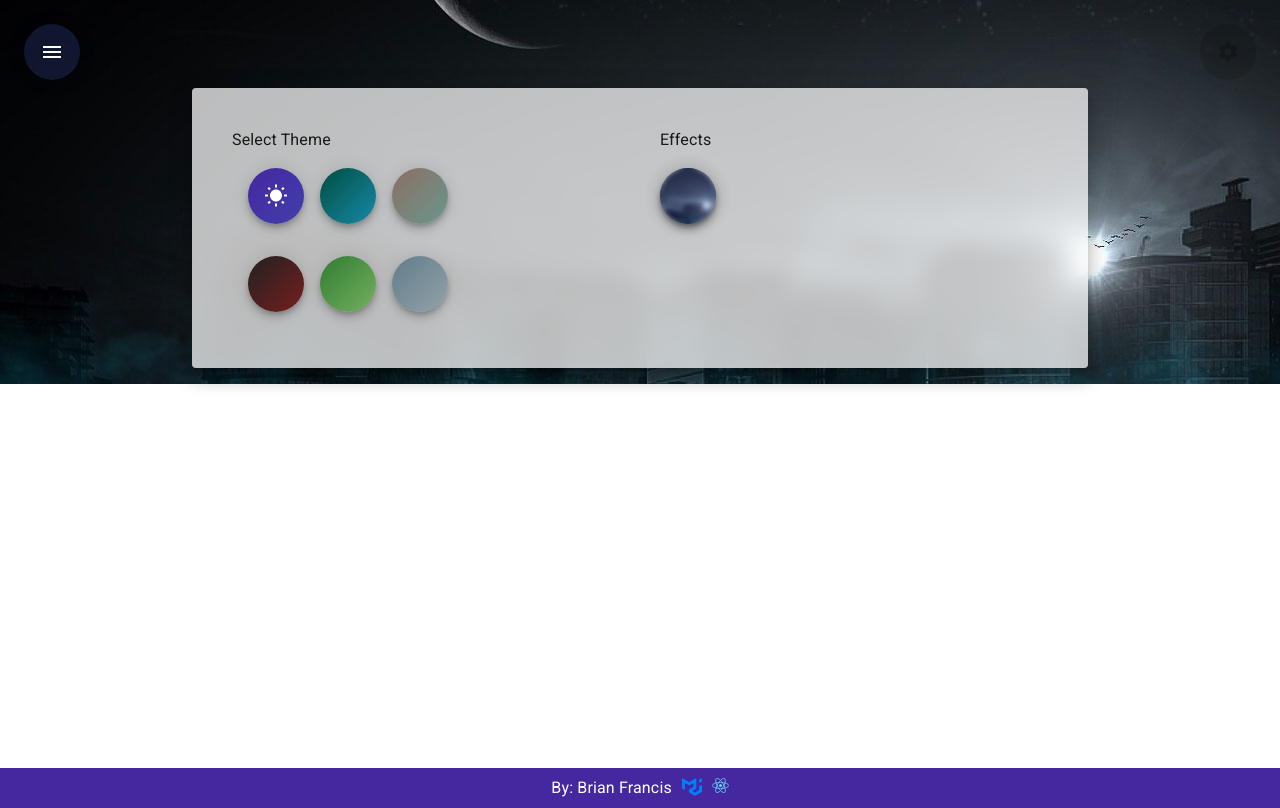
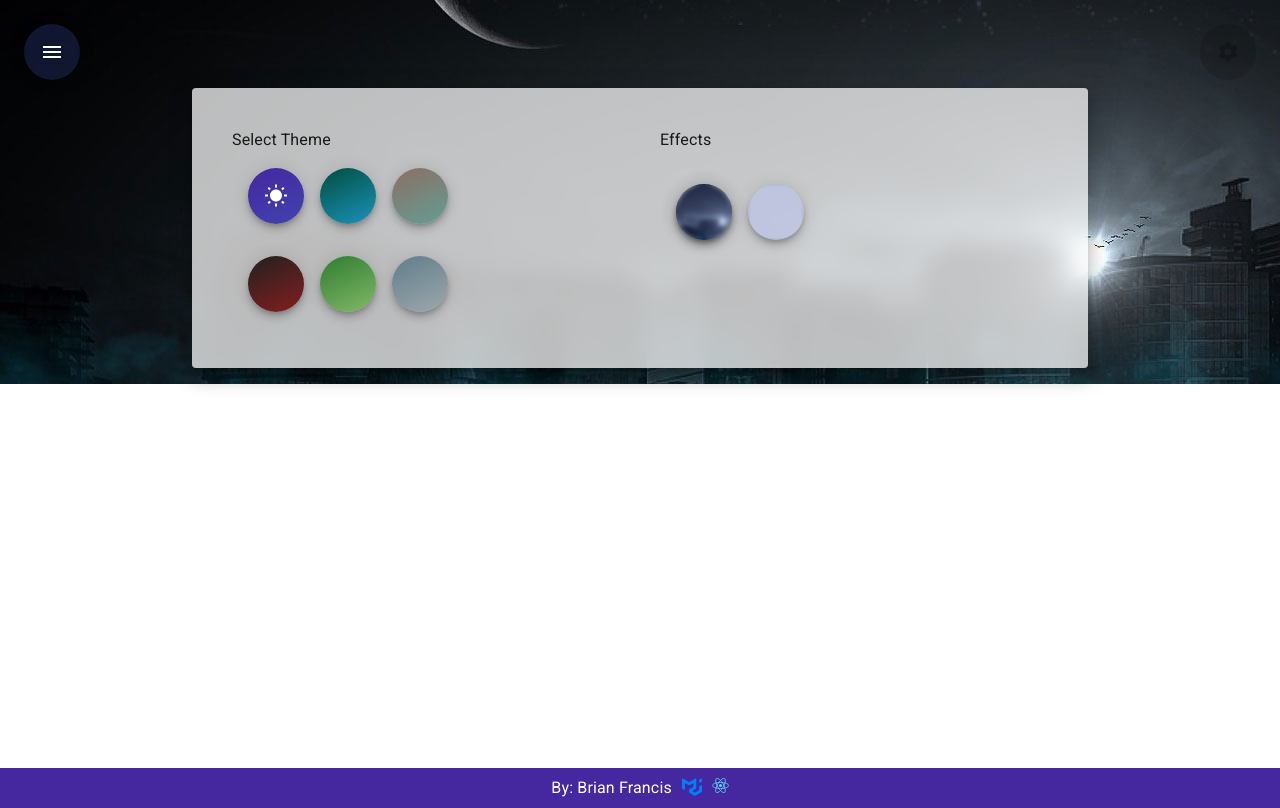
Before and after one commit to bbfrancis23/new-resume, a React (Create React App) app: page /settings in a window 1280 px wide. Built offline with nearby package versions, Linux system fonts and the light colour scheme; what react-swipeable-views-utils would draw is missing.

Commit message:
Refactor EfTooltip

```diff
--- a/src/App.jsx
+++ b/src/App.jsx
@@ -15,7 +15,7 @@ import AppFooter from './AppFooter'
 import AppRoutes from './AppRoutes'
 
 import { themeHeroes } from './content/imgs'
-import AqTooltip from './ui/AqTooltip'
+import EfTooltip from './ui/effects-components/EfTooltip'
 
 const HeroContainer = styled('div')(() => ({
   position: 'fixed', width: '100%', height: '370px',
@@ -45,6 +45,9 @@ export default function App() {
       if (options.stainedGlass === true || options.stainedGlass === false) {
         themeOptions.effects.stainedGlass = options.stainedGlass
       }
+      if (options.tooltips === true || options.tooltips === false) {
+        themeOptions.effects.tooltips = options.tooltips
+      }
       if (options.mode) {
         themeOptions.palette.mode = options.mode
       }
@@ -73,7 +76,7 @@ export default function App() {
           zIndex: 'appBar',
         }}
         >
-          <AqTooltip title="Settings">
+          <EfTooltip title="Settings">
             <span>
               <Fab
                 onClick={handleSettingsDialogOpen}
@@ -85,7 +88,7 @@ export default function App() {
                 <SettingsIcon size="large" />
               </Fab>
             </span>
-          </AqTooltip>
+          </EfTooltip>
           <AppSideNav appConfig={appConfig} />
         </Box>
         <AppDialog close={() => handleSettingsDialogClose()} open={appSettingsDialogOpen} label="App" moreLink="/settings">
--- a/src/AppSettings.jsx
+++ b/src/AppSettings.jsx
@@ -6,11 +6,12 @@ import {
 } from '@mui/material'
 
 import { NightsStay as DarkModeIcon, WbSunny as LightModeIcon } from '@mui/icons-material'
-import { themes } from './Themes'
-import AqTooltip from './ui/AqTooltip'
+import { themes, effects } from './Themes'
+import EfTooltip from './ui/effects-components/EfTooltip'
 
 export default function AppSettings(props) {
   const theme = useTheme()
+  theme.effects ||= effects
   theme.name = theme.name || ''
 
   const { updateTheme } = props
@@ -28,14 +29,19 @@ export default function AppSettings(props) {
   }
 
   const getThemeButton = (t) => (
-    <AqTooltip key={t.name} title={getTooltipTitle(t.name)}>
+    <EfTooltip key={t.name} title={getTooltipTitle(t.name)}>
       <Fab
-        color={`linear-gradient( -45deg, ${t.palette.secondary.main} -75%, ${t.palette.primary.main} 100% )`}
         onClick={() => updateThemeOptions(t.name)}
-        sx={{ ':hover': { transform: 'scale(1.1)', transition: '.8s' }, transition: '.8s' }}
+        sx={{
+          background: `linear-gradient( -25deg, ${t.palette.secondary.main} -50%, ${t.palette.primary.main} 100% )`,
+          ':hover':
+              {
+                background: `linear-gradient( -25deg, ${t.palette.secondary.main} -5%, ${t.palette.primary.main} 100% )`,
+              },
+        }}
         style={{
           color: theme.palette.primary.contrastText,
-          background: `linear-gradient( -45deg, ${t.palette.secondary.main} -75%, ${t.palette.primary.main} 100% )`,
+
         }}
       >
         {
@@ -44,18 +50,18 @@ export default function AppSettings(props) {
           : <LightModeIcon style={{ visibility: t.name === theme.name ? 'visible' : 'hidden' }} />
         }
       </Fab>
-    </AqTooltip>
+    </EfTooltip>
   )
 
   return (
     <Box>
-      <AqTooltip
+      <EfTooltip
         title="Select multiple times to toggle between light and dark modes."
         placement="right"
-        style={{ cursor: 'help' }}
+        style={{ cursor: theme.effects.tooltips ? 'help' : 'default' }}
       >
         <span>Select Theme</span>
-      </AqTooltip>
+      </EfTooltip>
       <Stack direction="row" spacing={2} sx={{ p: 2 }}>
         {
           themes.slice(0, 3).map((t) => getThemeButton(t))
--- a/src/AppSideNav.jsx
+++ b/src/AppSideNav.jsx
@@ -8,7 +8,7 @@ import {
 import { Menu as MenuIcon, Close as CloseIcon } from '@mui/icons-material'
 
 import { appConfigPropType } from './AppConfig'
-import AqTooltip from './ui/AqTooltip'
+import EfTooltip from './ui/effects-components/EfTooltip'
 
 const drawerWidth = 225
 
@@ -55,7 +55,7 @@ export default function AppSideNav(props) {
   return (
     <div>
       <SideNavButton open={open}>
-        <AqTooltip title="Menu">
+        <EfTooltip title="Menu">
           <Fab
             onClick={handleToggleSideNav}
             size="large"
@@ -64,7 +64,7 @@ export default function AppSideNav(props) {
           >
             {open ? <CloseIcon /> : <MenuIcon />}
           </Fab>
-        </AqTooltip>
+        </EfTooltip>
       </SideNavButton>
       <Drawer variant="persistent" open={open} transitionDuration={theme.transitions.duration.standard}>
         <div><Monogram>BF</Monogram></div>
@@ -73,13 +73,13 @@ export default function AppSideNav(props) {
             appConfig.pageItems.map((item) => (
               <a href={`/#${item.id}`} style={{ textDecoration: 'none' }} key={item.id}>
                 <ListItem>
-                  <AqTooltip title={item.description} placement="right-end">
+                  <EfTooltip title={item.description} placement="right-end">
                     <ListItemAvatar>
                       <Avatar>
                         {item.icon}
                       </Avatar>
                     </ListItemAvatar>
-                  </AqTooltip>
+                  </EfTooltip>
                   <ListItemText primary={item.label} />
                 </ListItem>
               </a>
--- a/src/AppToolBar.jsx
+++ b/src/AppToolBar.jsx
@@ -8,7 +8,7 @@ import {
 import SettingsIcon from '@mui/icons-material/Settings'
 
 import { appConfigPropType } from './AppConfig'
-import AqTooltip from './ui/AqTooltip'
+import EfTooltip from './ui/effects-components/EfTooltip'
 
 const ToolbarContent = styled('div')(({ theme }) => (
   { width: '90vw', maxWidth: theme.breakpoints.values.lg, display: 'flex' }))
@@ -26,7 +26,7 @@ export default function AppToolBar(props) {
               appConfig.pageItems.map((item) => (
                 <a href={`#${item.id}`} style={{ textDecoration: 'none' }} key={item.id}>
                   <Box sx={{ display: { xs: 'none', sm: 'block' }, paddingRight: theme.spacing(1) }}>
-                    <AqTooltip title={item.description} placement="right-end">
+                    <EfTooltip title={item.description} placement="right-end">
                       <Typography
                         variant="h6"
                         noWrap
@@ -35,7 +35,7 @@ export default function AppToolBar(props) {
                       >
                         {item.label}
                       </Typography>
-                    </AqTooltip>
+                    </EfTooltip>
                   </Box>
                   <Box
                     sx={{ display: { xs: 'block', sm: 'none' }, lineHeight: 3, color: 'primary.contrastText' }}
--- a/src/Themes.js
+++ b/src/Themes.js
@@ -6,7 +6,7 @@ import { alpha, createTheme } from '@mui/material/styles'
 export const effects = {
   stainedGlass: true,
   density: 'normal',
-  toolTips: true,
+  tooltips: false,
 }
 export function createGlobalTheme(themeOptions) {
   let theme = createTheme(themeOptions)
--- a/src/content/routes/Settings.jsx
+++ b/src/content/routes/Settings.jsx
@@ -1,15 +1,16 @@
 import React from 'react'
 import PropTypes from 'prop-types'
 import {
-  Box, Fab, Grid, useTheme,
+  Box, Fab, Grid, Stack, useTheme,
 } from '@mui/material'
+import HelpIcon from '@mui/icons-material/Help'
 import PageItem from '../../ui/PageItems'
 import AppSettings from '../../AppSettings'
 
 import {
   MidnightHero, HawaiiHero, ArizonaHero, LushHero, PirateHero, CorporateHero,
 } from '../imgs'
-import AqTooltip from '../../ui/AqTooltip'
+import EfTooltip from '../../ui/effects-components/EfTooltip'
 
 const themeHeroes = {
   Corporate: CorporateHero,
@@ -35,28 +36,41 @@ export default function Settings(props) {
           </Grid>
           <Grid item xs={6}>
             <Box>
-              <AqTooltip
+              <EfTooltip
                 title="Toggle Effects Off and On"
                 placement="right"
-                style={{ cursor: 'help' }}
+                style={{ cursor: theme.effects.tooltips ? 'help' : 'default' }}
               >
                 <span>Effects</span>
-              </AqTooltip>
+              </EfTooltip>
+
               <Box sx={{ pt: 2 }}>
-                <AqTooltip title="Stained Glass Effect">
-                  <Fab
-                    color="secondary"
-                    variant={theme.effects.stainedGlass ? 'stainedGlass' : ''}
-                    onClick={() => updateTheme(theme.name, { stainedGlass: !theme.effects.stainedGlass })}
 
-                  />
-                </AqTooltip>
+                <Stack direction="row" spacing={2} sx={{ p: 2 }}>
+                  <EfTooltip title="Stained Glass Effect">
+                    <Fab
+                      color="secondary"
+                      variant={theme.effects.stainedGlass ? 'stainedGlass' : ''}
+                      onClick={() => updateTheme(theme.name, { stainedGlass: !theme.effects.stainedGlass })}
+                    />
+                  </EfTooltip>
 
+                  <EfTooltip title="Tooltips">
+                    <Fab
+                      color="secondary"
+                      variant={theme.effects.stainedGlass ? 'stainedGlass' : ''}
+                      onClick={() => updateTheme(theme.name, { tooltips: !theme.effects.tooltips })}
+                    >
+                      { theme.effects.tooltips && <HelpIcon size="large" />}
+                    </Fab>
+                  </EfTooltip>
+                </Stack>
                 <Fab
                   variant="stainedGlass"
                   sx={{
                     position: 'relative',
-                    right: '56px',
+                    left: '16px',
+                    bottom: '72px',
                     zIndex: -1,
                     backgroundImage:
                           `url(${themeHeroes[theme.name]})`,
--- a/src/ui/AqTooltip.jsx
+++ /dev/null
@@ -1,32 +0,0 @@
-import React from 'react'
-import PropTypes from 'prop-types'
-import { Tooltip, useTheme } from '@mui/material'
-
-export default function AqTooltip(props) {
-  const theme = useTheme()
-  const {
-    title, children, placement, style,
-  } = props
-  theme.effects ||= ''
-
-  return (
-    <Tooltip title={theme.effects.toolTips ? title : ''} placement={placement} style={style}>
-      {children}
-    </Tooltip>
-  )
-}
-AqTooltip.defaultProps = {
-  placement: undefined,
-  style: {},
-}
-AqTooltip.propTypes = {
-  title: PropTypes.string.isRequired,
-  children: PropTypes.element.isRequired,
-  placement: PropTypes.string,
-  // eslint-disable-next-line react/forbid-prop-types
-  style: PropTypes.object,
-}
-
-/*
-Quality Checked: Brian Francis - 12/30/2021
- */
--- /dev/null
+++ b/src/ui/effects-components/EfTooltip.jsx
@@ -0,0 +1,20 @@
+import React from 'react'
+import PropTypes from 'prop-types'
+import { Tooltip } from '@mui/material'
+import { useTheme } from '@emotion/react'
+
+export default function EfTooltip(props) {
+  const theme = useTheme()
+  const { title, children } = props
+  theme.effects ||= ''
+
+  return (
+    <Tooltip title={theme.effects.tooltips ? title : ''} props={props}>
+      {children}
+    </Tooltip>
+  )
+}
+EfTooltip.propTypes = {
+  title: PropTypes.string.isRequired,
+  children: PropTypes.element.isRequired,
+}
```
